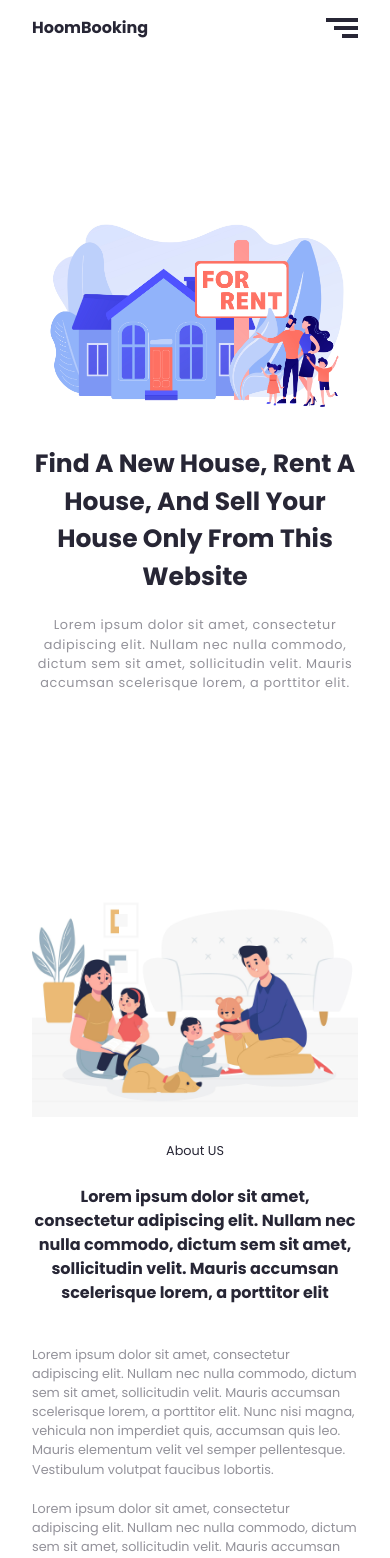
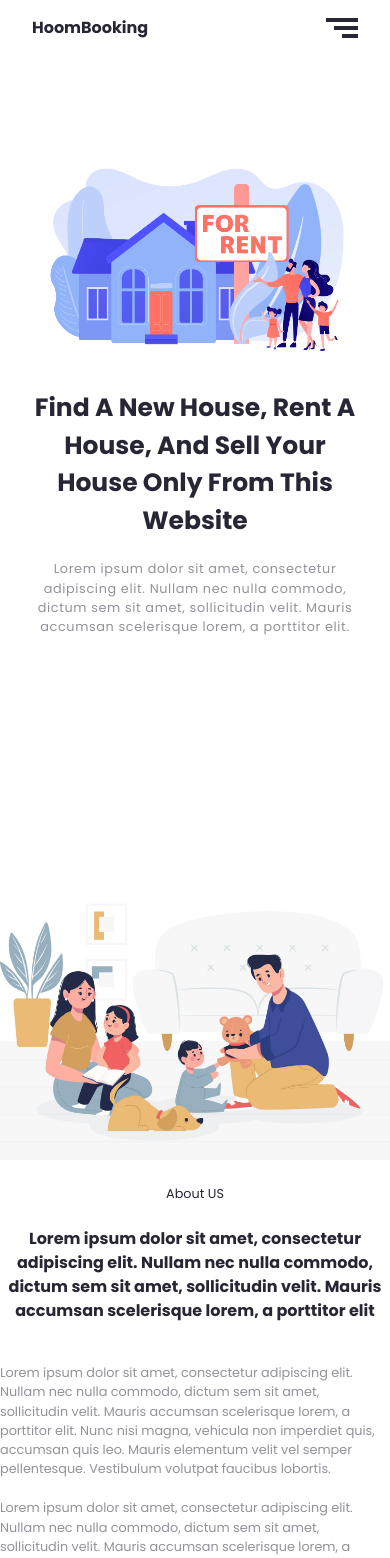
Before and after one commit to zainuddin25/HomeBooking, an Angular app: page /landing-page in a window 390 px wide. Shown: the top 1558 px of the page. Built offline with nearby package versions, Linux system fonts and the light colour scheme.

Commit message:
fix: high responsive mobile

```diff
--- a/src/app/components/about/about.component.html
+++ b/src/app/components/about/about.component.html
@@ -1,4 +1,4 @@
-<div class="w-full h-screen xl:h-screen px-8 block py-14 xl:flex justify-between gap-7 items-center xl:pt-0">
+<div class="w-full h-screen xl:h-screen block py-14 xl:flex justify-between gap-7 items-center">
     <div class="xl:w-2/4 w-full">
         <img src="../../../assets/3758757.jpg" />
     </div>
--- a/src/app/components/hero/hero.component.html
+++ b/src/app/components/hero/hero.component.html
@@ -1,4 +1,4 @@
-<div class="w-full h-screen pt-28 pb-14 lg:pt-0 lg:h-screen flex lg:flex-row flex-col-reverse justify-center items-center px-8 gap-5">
+<div class="w-full h-screen pb-14 lg:h-screen flex lg:flex-row flex-col-reverse justify-center items-center px-8 gap-5">
     <div class="lg:w-2/4 w-full pr-0 lg:pr-10">
         <h1 class="capitalize text-2xl xl:text-4xl font-bold lg:tracking-wider text-center lg:text-start text-black">find a new house, rent a house, and sell your house only from this website</h1>
         <p class="xl:text-base tracking-wider pt-5 xl:text-start text-center text-sm text-black/50">Lorem ipsum dolor sit amet, consectetur adipiscing elit. Nullam nec nulla commodo, dictum sem sit amet, sollicitudin velit. Mauris accumsan scelerisque lorem, a porttitor elit.</p>
```
